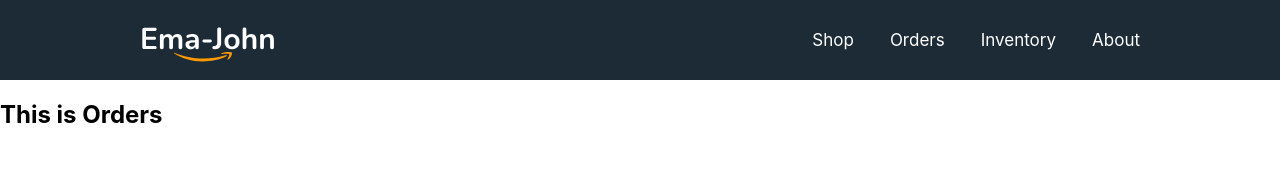
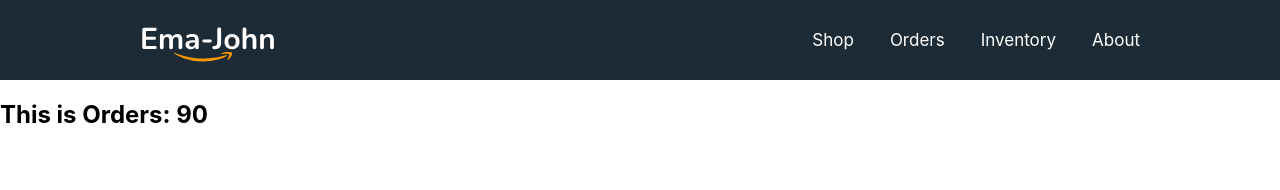
Before and after one commit to esamohammad/e-commerce-client, a React (Create React App) app: page /orders in a window 1280 px wide. Shown: the top 190 px of the page. Built offline with nearby package versions, Linux system fonts and the light colour scheme.

Commit message:
use raect route loder-added products loader

```diff
--- a/src/App.js
+++ b/src/App.js
@@ -10,15 +10,17 @@ import Inventory from './components/Inventory/Inventory';
 function App() {
   const router = createBrowserRouter([
     {
-      path:'/',
+      path: '/',
       element: <Main></Main>,
       children: [
         {
           path: '/',
+          loader: () => fetch('products.json'),
           element: <Shop></Shop>
         },
         {
-          path:'orders',
+          path: 'orders',
+          loader: () => fetch('products.json'),
           element: <Orders></Orders>
         },
         {
@@ -26,8 +28,8 @@ function App() {
           element: <Inventory></Inventory>
         },
         {
-          path:'about',
-          element:<About></About>
+          path: 'about',
+          element: <About></About>
         }
       ]
     },
--- a/src/components/Orders/Orders.js
+++ b/src/components/Orders/Orders.js
@@ -1,11 +1,12 @@
 import React from 'react';
-
+import { useLoaderData } from 'react-router-dom';
 const Orders = () => {
-    return (
-        <div>
-            <h2>This is Orders</h2>
-        </div>
-    );
+   const products = useLoaderData();
+   return (
+      <div>
+         <h2>This is Orders: {products.length}</h2>
+      </div>
+   );
 };
 
 export default Orders;
--- a/src/components/Shop/Shop.js
+++ b/src/components/Shop/Shop.js
@@ -1,18 +1,15 @@
 import React, { useEffect, useState } from 'react';
 import { addToDb, getStoredCart } from '../../utilities/fakedb';
+import { useLoaderData } from 'react-router-dom';
 import Cart from '../Cart/Cart';
 import Product from '../Product/Product';
 import './Shop.css';
 
 const Shop = () => {
-   const [products, setProducts] = useState([]);
+   const products = useLoaderData();
    const [cart, setCart] = useState([]);
 
-   useEffect(() => {
-      fetch('products.json')
-         .then(res => res.json())
-         .then(data => setProducts(data))
-   }, []);
+
 
    useEffect(() => {
       const storedCart = getStoredCart();
```
